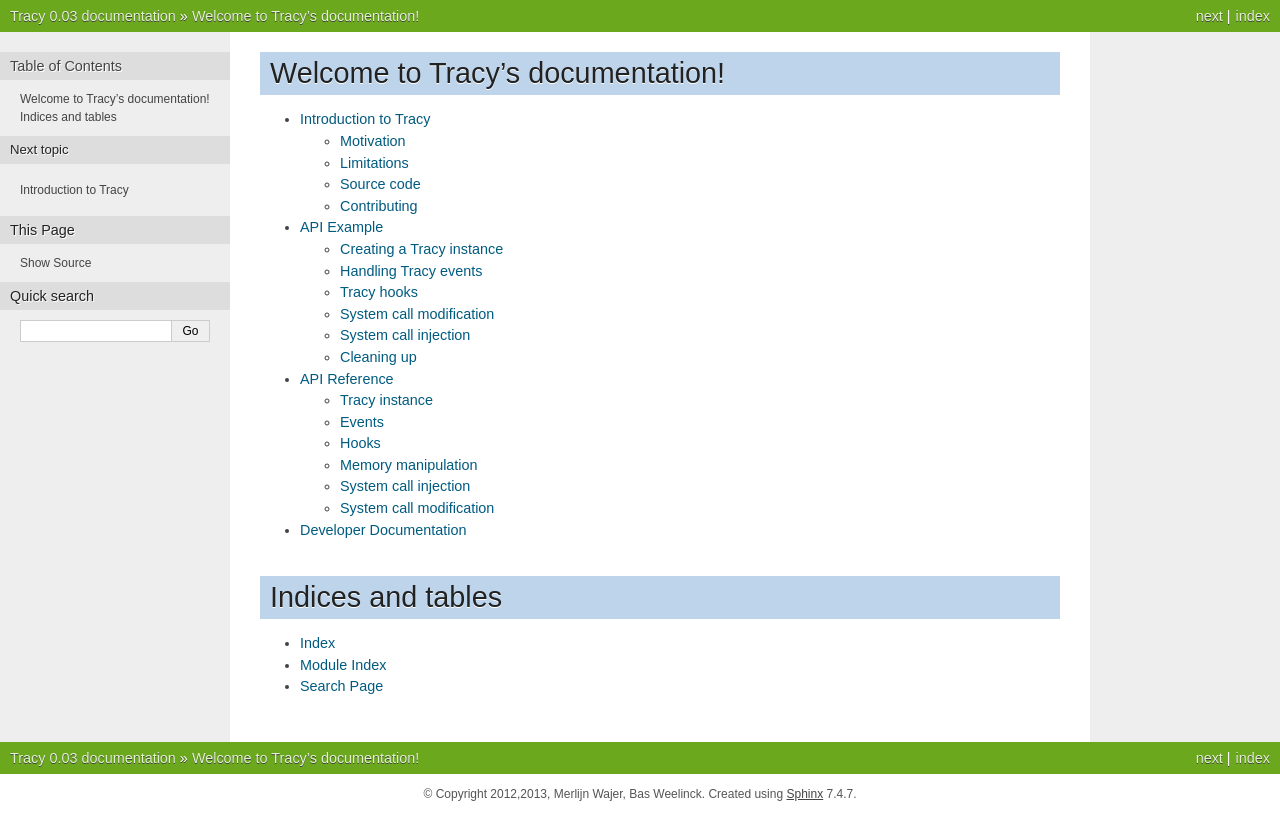
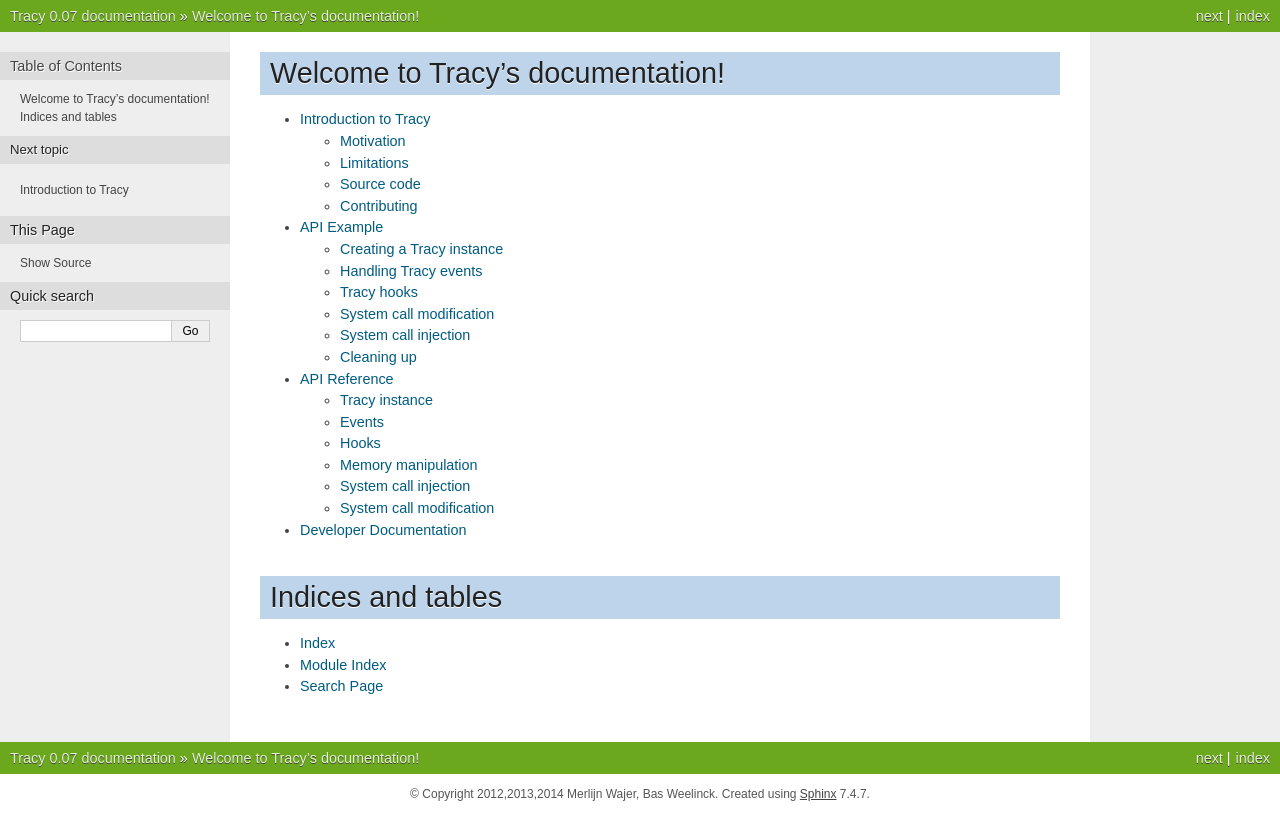
Before and after one commit to MerlijnWajer/tracy, a Sphinx documentation site: the page built from doc/index.rst, in a window 1280 px wide. Shown: the top 840 px of the page. Built offline with Sphinx 7.4.7, drawn with Linux system fonts in a browser that asks for light colours.

Commit message:
Tracy version -> 0.07

```diff
--- a/doc/conf.py
+++ b/doc/conf.py
@@ -41,16 +41,16 @@
 
 # General information about the project.
 project = u'Tracy'
-copyright = u'2012,2013, Merlijn Wajer, Bas Weelinck'
+copyright = u'2012,2013,2014 Merlijn Wajer, Bas Weelinck'
 
 # The version info for the project you're documenting, acts as replacement for
 # |version| and |release|, also used in various other places throughout the
 # built documents.
 #
 # The short X.Y version.
-version = '0.03'
+version = '0.07'
 # The full version, including alpha/beta/rc tags.
-release = '0.03'
+release = '0.07'
 
 # The language for content autogenerated by Sphinx. Refer to documentation
 # for a list of supported languages.
@@ -222,7 +222,7 @@
 epub_title = u'Tracy'
 epub_author = u'Merlijn Wajer, Bas Weelinck'
 epub_publisher = u'Merlijn Wajer, Bas Weelinck'
-epub_copyright = u'2012,2013, Merlijn Wajer, Bas Weelinck'
+epub_copyright = u'2012,2013,2014, Merlijn Wajer, Bas Weelinck'
 
 # The language of the text. It defaults to the language option
 # or en if the language is not set.
```
Also changed, not shown: 1 other file.
